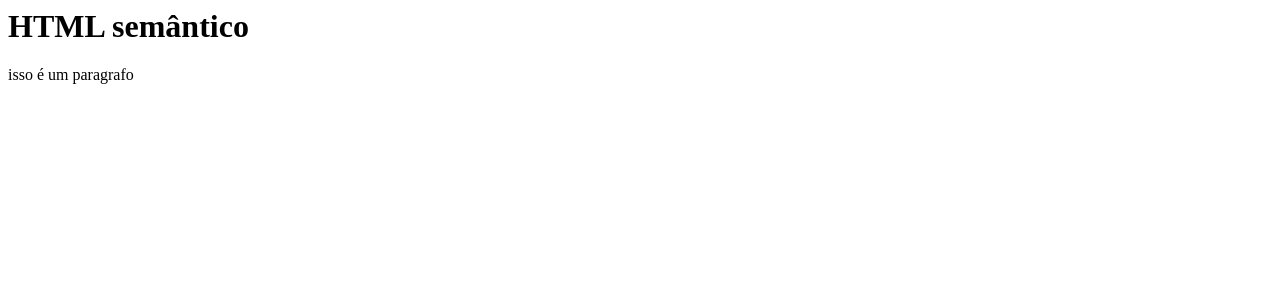
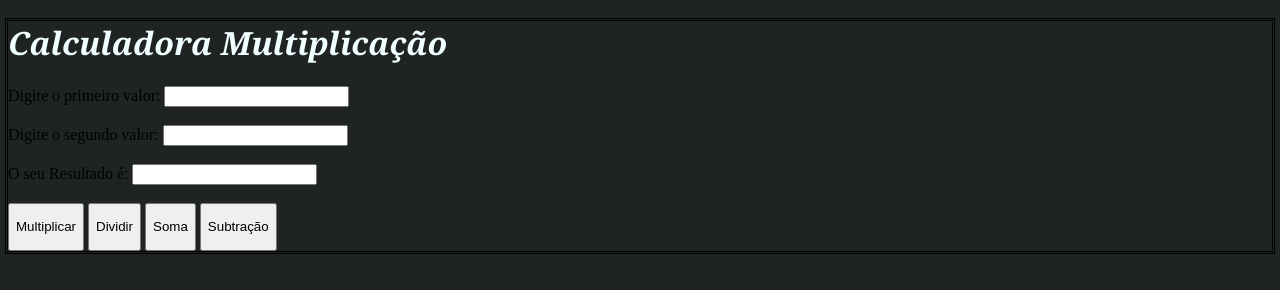
Before and after one commit to coutinhoou/coutinhoou, a plain HTML site: page index.html in a window 1280 px wide. Drawn offline with Linux system fonts and the light colour scheme.

Commit message:
Add files via upload

```diff
--- a/index.html
+++ b/index.html
@@ -1,12 +1,40 @@
-<!DOCTYPE >
-<html lang="pt-br">
+<!DOCTYPE html>
+<html lang="PT-BR">
 <head>
-<title>Page Title</title>
-</head>
+    <meta charset="UTF-8">
+    <meta http-equiv="X-UA-Compatible" content="IE=edge">
+    <meta name="viewport" content="width=device-width, initial-scale=1.0">
+    <link href="style.css" rel="stylesheet">
+
 <body>
 
-<h1>HTML semântico</h1>
-<p>isso é um paragrafo</p>
+    <h1>Calculadora Multiplicação</h1>
 
+
+
+    <form>
+       Digite o primeiro valor:
+        <input type="text" name="n1"><br><br>
+        Digite o segundo valor:
+        <input type="text" name="n2"><br><br>
+
+        O seu Resultado é:
+        <input type="text" name="resultado"><br><br>
+
+        <button type="button" onclick="calcMult()">Multiplicar</button>
+
+
+        <button type="button" onclick="calcdiv()">Dividir</button>
+
+
+        <button type="button" onclick="calcsoma()">Soma</button>
+
+        <button type="button" onclick="calcsub()">Subtração</button>
+
+
+    </form>
+
+
+    <script src="script.js"></script>
 </body>
 </html>
--- /dev/null
+++ b/script.js
@@ -0,0 +1,28 @@
+function calcMult() {
+    let num1 = document.getElementsByName("n1")[0].value;
+    let num2 = document.getElementsByName("n2")[0].value;
+    let res = Number(num1)*(num2)
+    document.getElementsByName("resultado")[0].value = res;
+
+
+
+
+}
+function calcdiv() {
+let num1 = document.getElementsByName("n1")[0].value;
+let num2 = document.getElementsByName("n2")[0].value;
+let res = Number(num1)/(num2)
+document.getElementsByName("resultado")[0].value = res;
+}
+function calcsoma() {
+    let num1 = document.getElementsByName("n1")[0].value;
+    let num2 = document.getElementsByName("n2")[0].value;
+    let res = Number(num1) + Number(num2)
+    document.getElementsByName("resultado")[0].value = res;
+    }
+    function calcsub() {
+        let num1 = document.getElementsByName("n1")[0].value;
+        let num2 = document.getElementsByName("n2")[0].value;
+        let res = Number(num1) - (num2)
+        document.getElementsByName("resultado")[0].value = res;
+        }
--- /dev/null
+++ b/style.css
@@ -0,0 +1,33 @@
+img, embed, object, video{
+    max-width: 100%;
+}
+
+nav, a, button{
+    min-width: 48px;
+    min-height: 48px;
+}
+body{
+background-color: rgb(31, 36, 34);
+
+
+}
+h1 {
+font-style: italic;
+font-family: Cambria, Cochin, Georgia, Times, 'Times New Roman', serif ;
+color:azure}
+{
+font-style:italic;
+font-family: Cambria, Cochin, Georgia, Times, 'Times New Roman', serif;
+color:azure
+
+
+}
+@media screen and (max-width:500px) {
+    body{
+
+
+
+    }
+}
+body {outline-style: double;
+}
```
